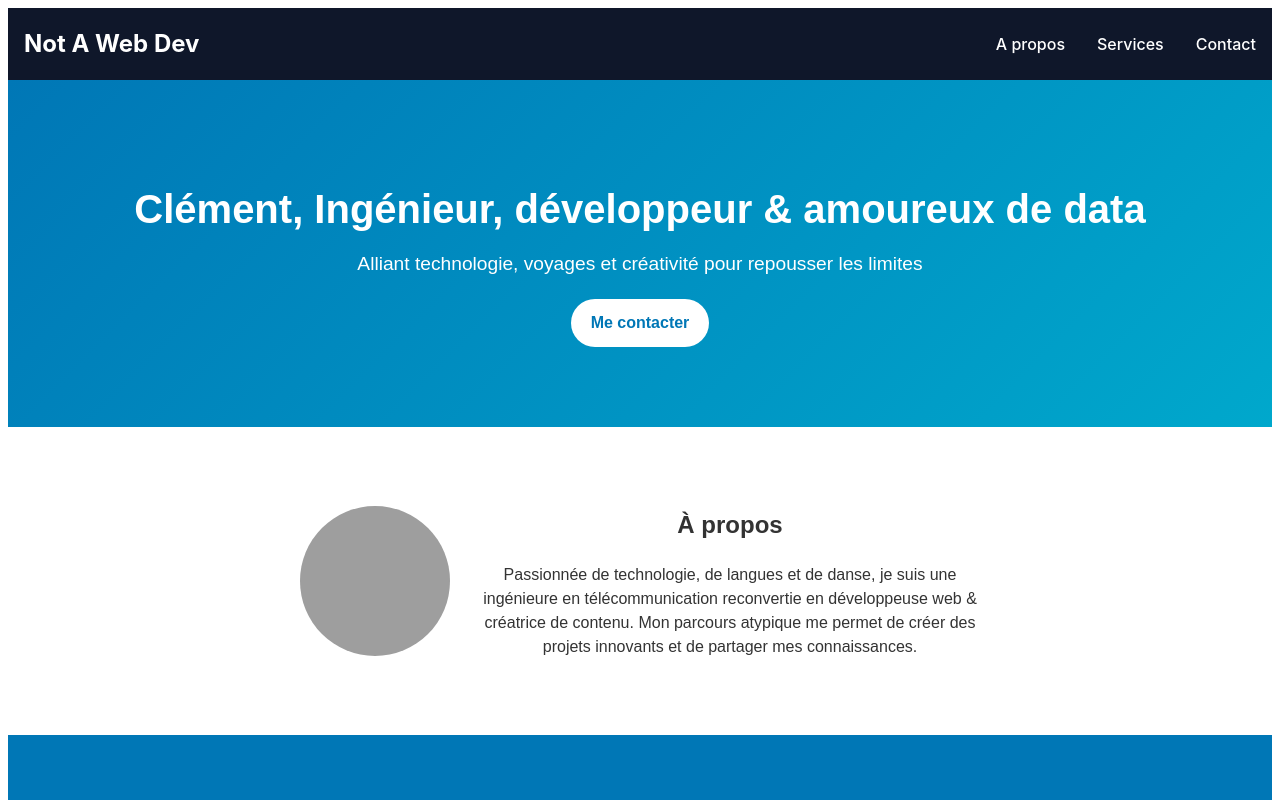
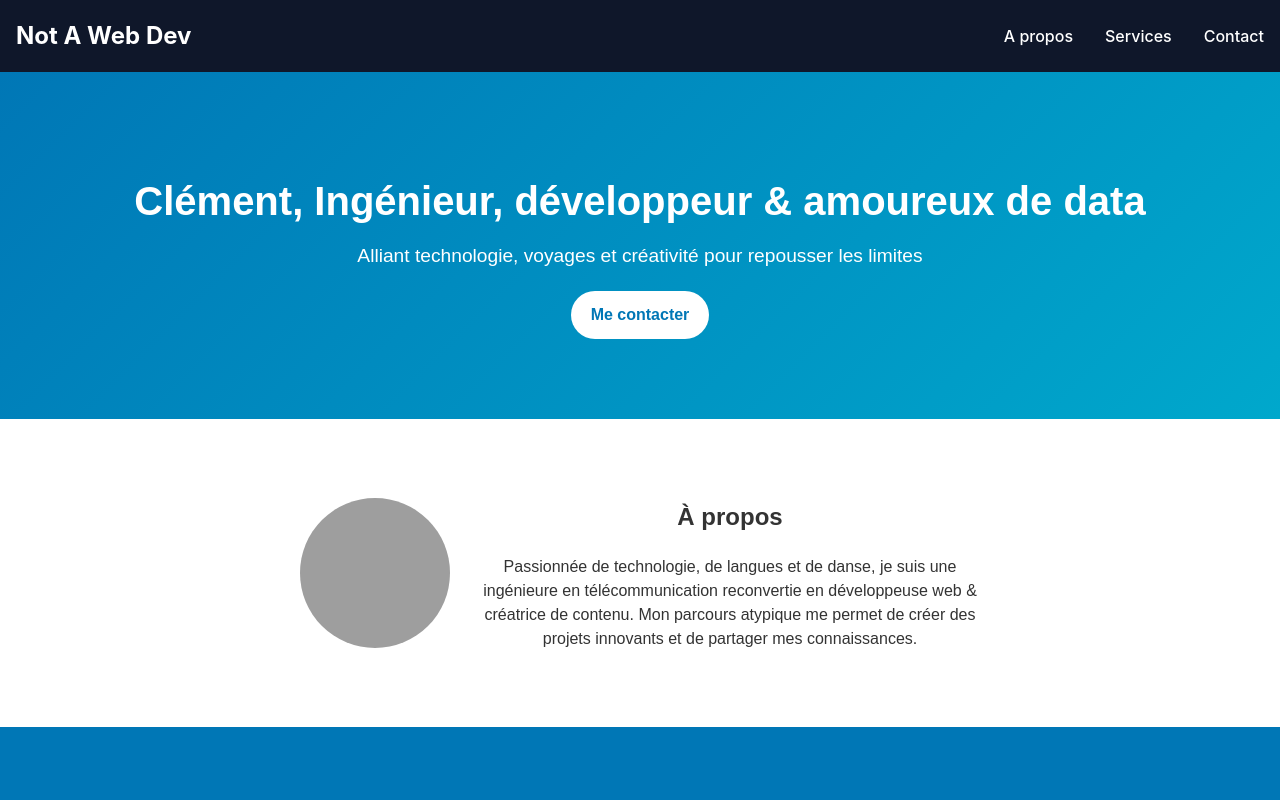
Before and after one commit to cvinciguer/portfolio-frontend, a React (Vite) app: page / in a window 1280 px wide. Shown: the top 800 px of the page. Built offline with nearby package versions, Linux system fonts and the light colour scheme; grey boxes are pictures that could not be loaded.

Commit message:
PTF-003-Retrait des marges sur les bords

```diff
--- a/src/App.css
+++ b/src/App.css
@@ -0,0 +1,5 @@
+html, body {
+  margin: 0;
+  padding: 0;
+  width: 100%;
+}
```
